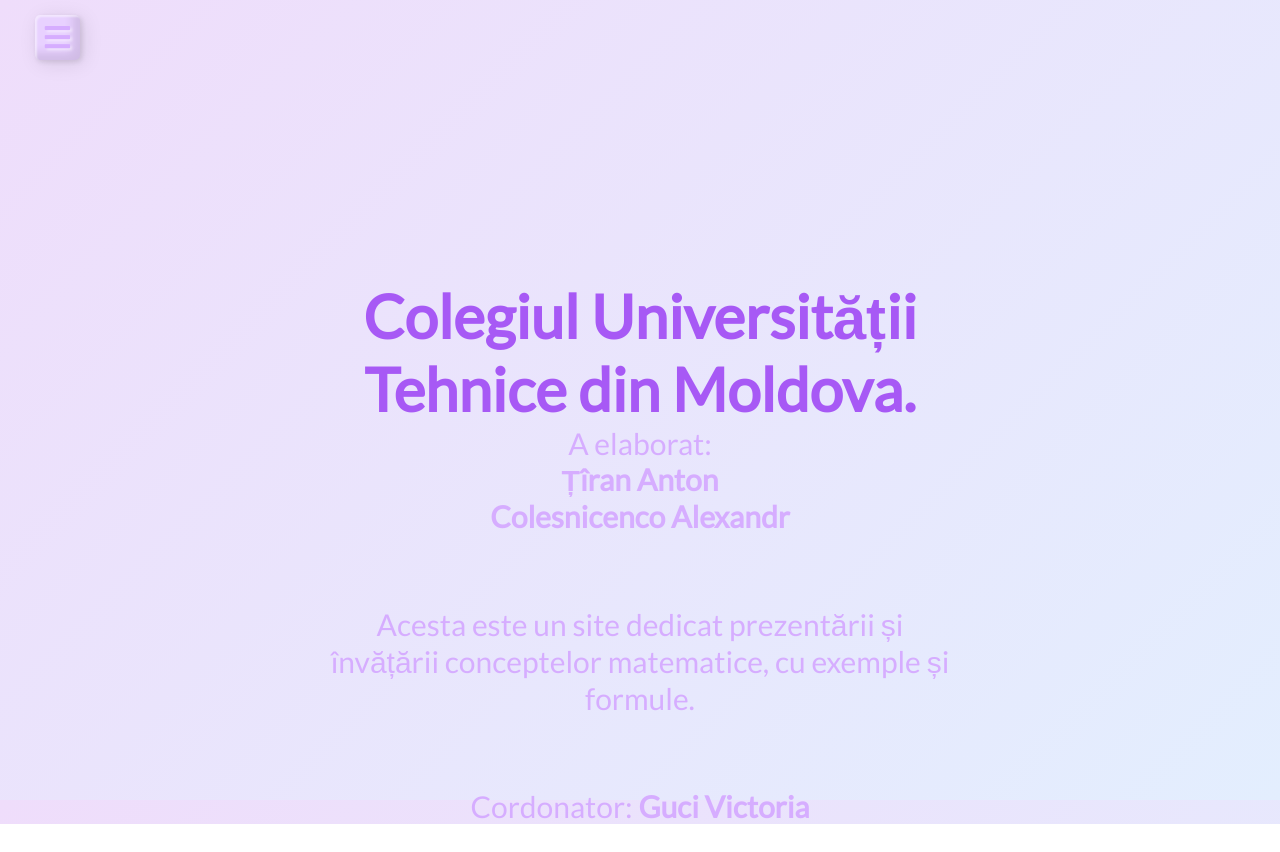
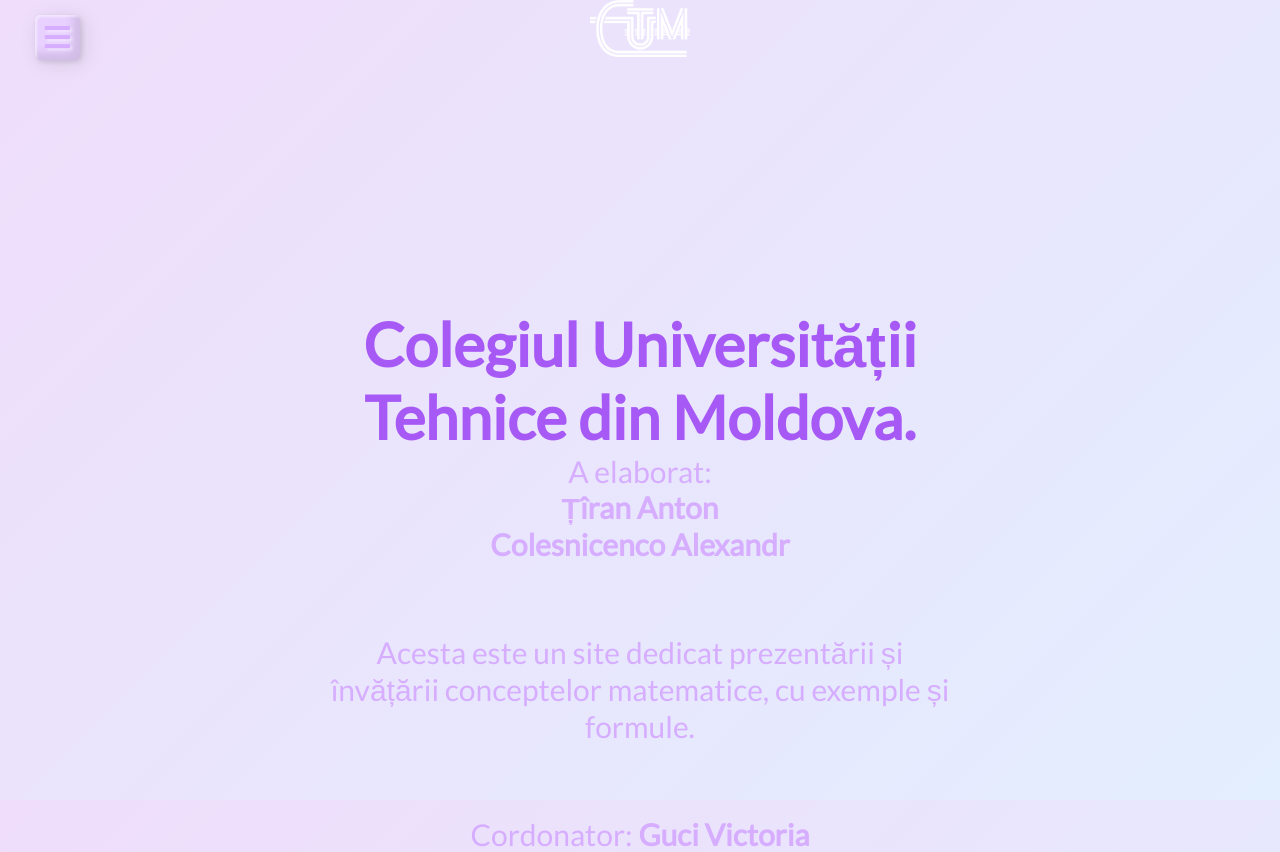
Before and after one commit to zxcqwertix/proect.matem, a plain HTML site: page index.html in a window 1280 px wide. Before the commit the page ends 824 px from the top, so only its background shows below. Drawn offline with Linux system fonts and the light colour scheme.

Commit message:
index.html

```diff
--- a/index.html
+++ b/index.html
@@ -42,6 +42,7 @@
   </div>
 
   <!-- Main content frame -->
+  <img src="Logo-Colegiu-white.png" alt="Logo Center" style="max-width: 100px; height: auto;">
   <div class="frame">
     <h2>Colegiul Universității Tehnice din Moldova.</p2>
     <p>A elaborat:</p>
```
